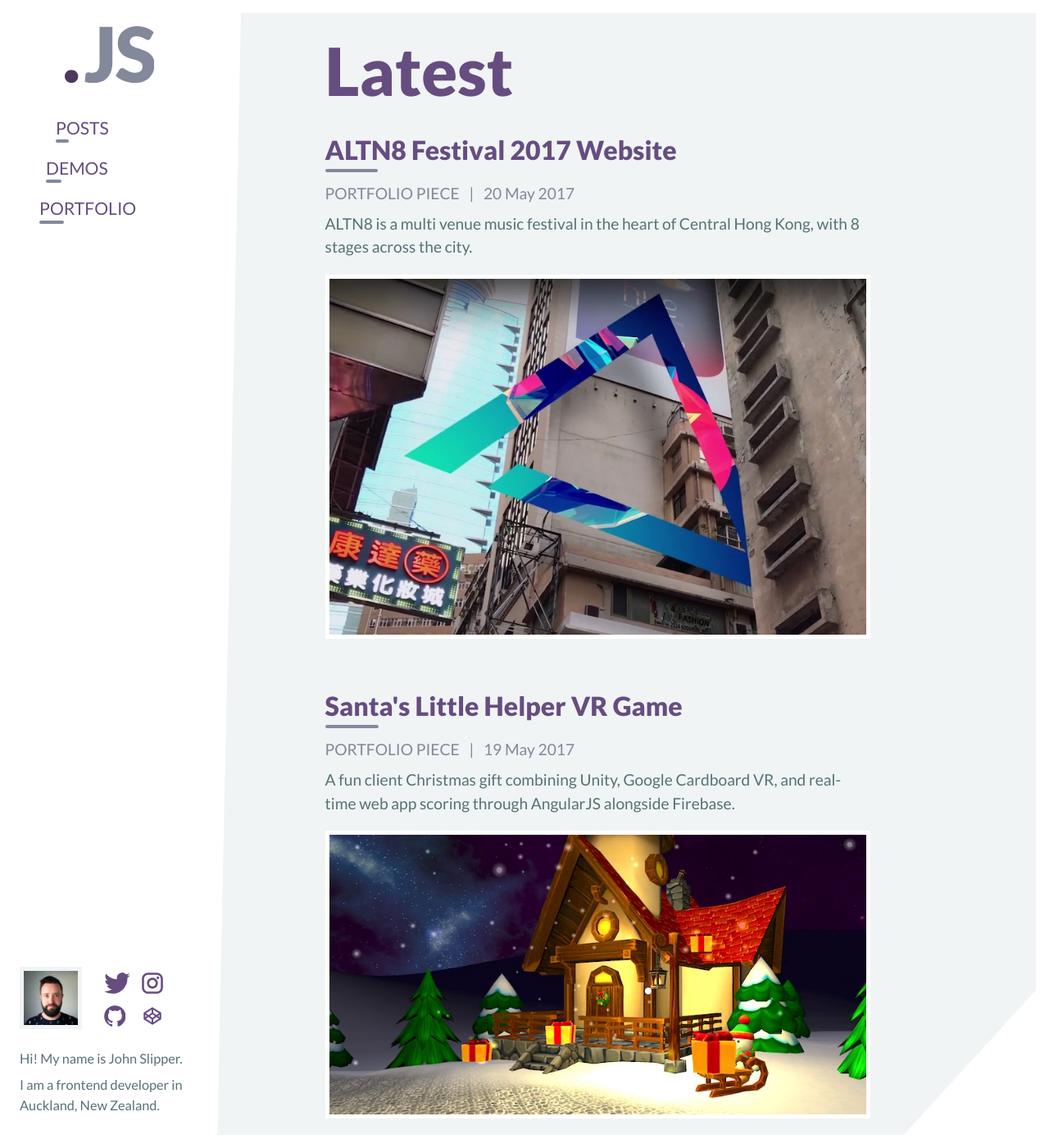
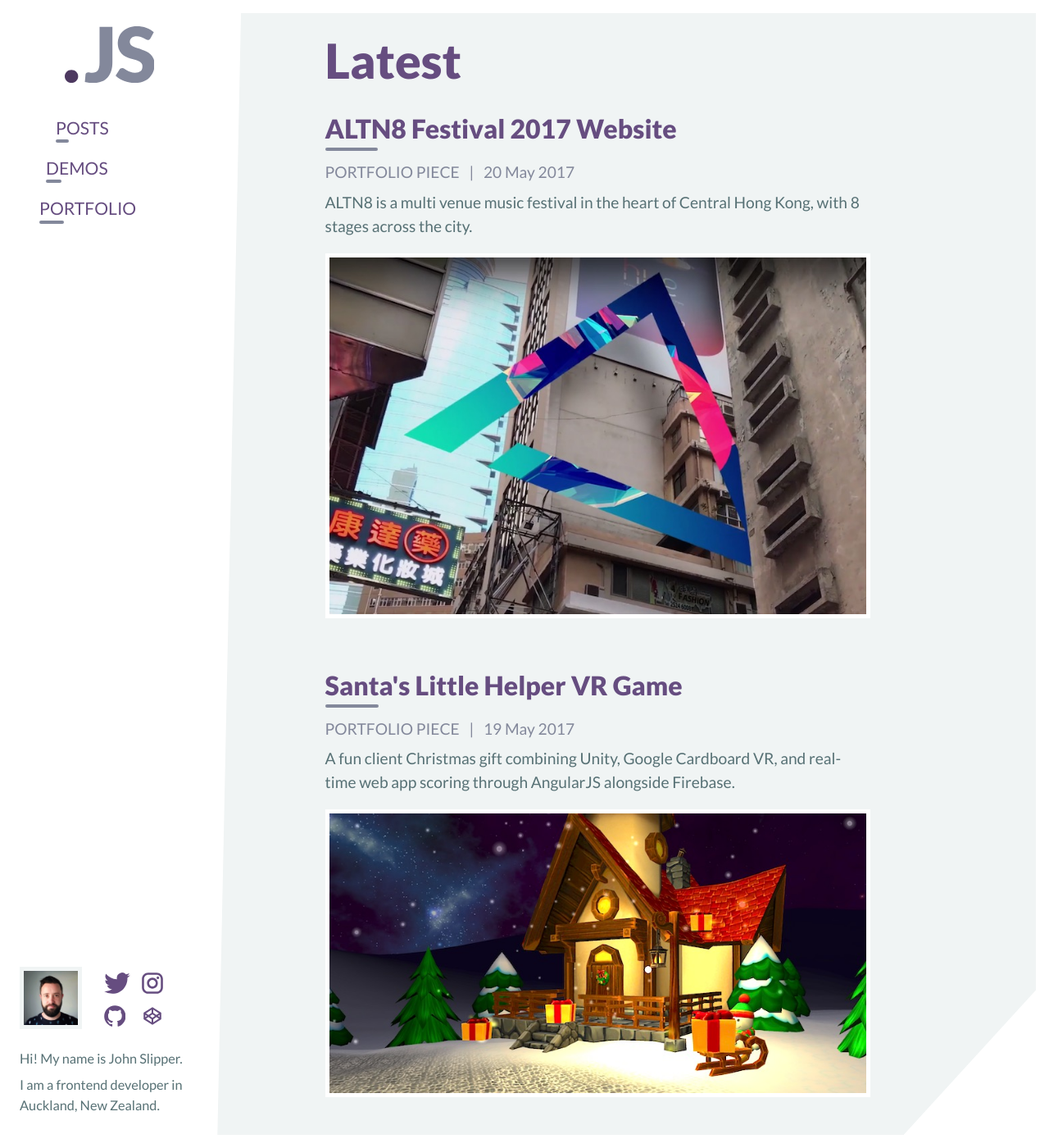
Before and after one commit to johnslipper/johnslipper.github.io, a Jekyll site: the page built from index.html, in a window 1280 px wide and 1400 px high. Shown: the whole window at 82% size. Built offline with Jekyll 4.4.1, drawn with Linux system fonts in a browser that asks for light colours.

Commit message:
Changed heading typeography ratios (now a less extreme "Major Third")

```diff
--- a/_sass/_typeography.scss
+++ b/_sass/_typeography.scss
@@ -13,33 +13,28 @@
     color: var(--heading-color);
 }
 
-h1,
-.h1 {
+h1 {
     margin-top: 0;
-    font-size: 4.209em;
+    font-size: 3.052em;
 }
 
-h2,
-.h2 {
-    font-size: 3.157em;
+h2 {
+    font-size: 2.441em;
 }
 
-h3,
-.h3 {
-    font-size: 2.369em;
+h3 {
+    font-size: 1.953em;
 }
 
-h4,
-.h4 {
-    font-size: 1.777em;
+h4 {
+    font-size: 1.563em;
 }
 
-h5,
-.h5 {
-    font-size: 1.333em;
+h5 {
+    font-size: 1.25em;
 }
 
 small,
 .small {
-    font-size: 0.75em;
+    font-size: 0.8em;
 }
```
